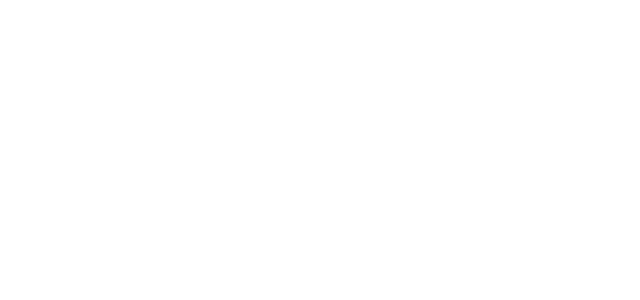
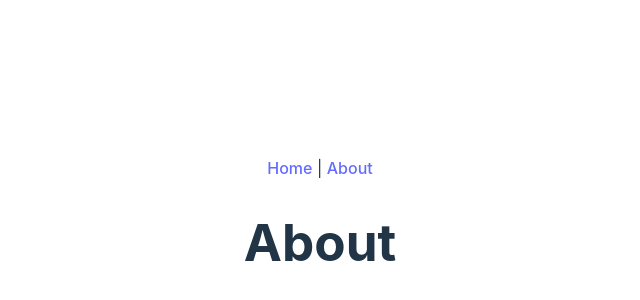
Before and after one commit to eigdoyr/travel-app, a Vue app: page /about in a window 1280 px wide. Before the commit this address had no page. Shown: the part 170-470 px from the top of the page, without its empty margins (320-960 px from the left). Built offline with nearby package versions, Linux system fonts and the light colour scheme.

Commit message:
feat: add views and router

```diff
--- a/src/App.vue
+++ b/src/App.vue
@@ -1,5 +1,9 @@
 <script setup></script>
 
-<template></template>
+<template>
+  <router-link to="/">Home</router-link> |
+  <router-link to="/About">About</router-link>
+  <router-view></router-view>
+</template>
 
 <style scoped></style>
--- a/src/main.js
+++ b/src/main.js
@@ -1,11 +1,6 @@
 import { createApp } from "vue";
-import { createRouter, createWebHistory } from "vue-router";
 import "./style.css";
 import App from "./App.vue";
-
-const router = createRouter({
-  history: createWebHistory(),
-  routes: [],
-});
+import router from "@/router";
 
 createApp(App).use(router).mount("#app");
--- /dev/null
+++ b/src/router/index.js
@@ -0,0 +1,16 @@
+import { createRouter, createWebHistory } from "vue-router";
+
+import Home from "@/views/Home.vue";
+import About from "@/views/About.vue";
+
+const routes = [
+  { path: "/", name: "Home", component: Home },
+  { path: "/about", name: "About", component: About },
+];
+
+const router = createRouter({
+  history: createWebHistory(),
+  routes,
+});
+
+export default router;
--- /dev/null
+++ b/src/views/About.vue
@@ -0,0 +1,5 @@
+<template>
+  <div class="about">
+    <h1>About</h1>
+  </div>
+</template>
--- /dev/null
+++ b/src/views/Home.vue
@@ -0,0 +1,5 @@
+<template>
+  <div class="home">
+    <h1>Home</h1>
+  </div>
+</template>
--- a/vite.config.js
+++ b/vite.config.js
@@ -1,11 +1,14 @@
+import { fileURLToPath, URL } from "node:url";
+
 import { defineConfig } from "vite";
 import vue from "@vitejs/plugin-vue";
 
-const path = require("path");
 // https://vitejs.dev/config/
 export default defineConfig({
-  alias: {
-    "@": path.resolve(__dirname, "./src"),
+  plugins: [vue()],
+  resolve: {
+    alias: {
+      "@": fileURLToPath(new URL("./src", import.meta.url)),
+    },
   },
-  plugins: [vue()],
 });
```
